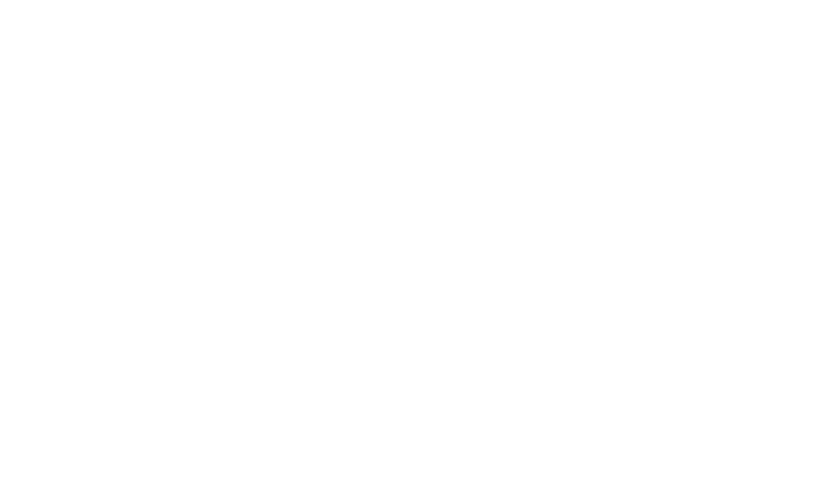
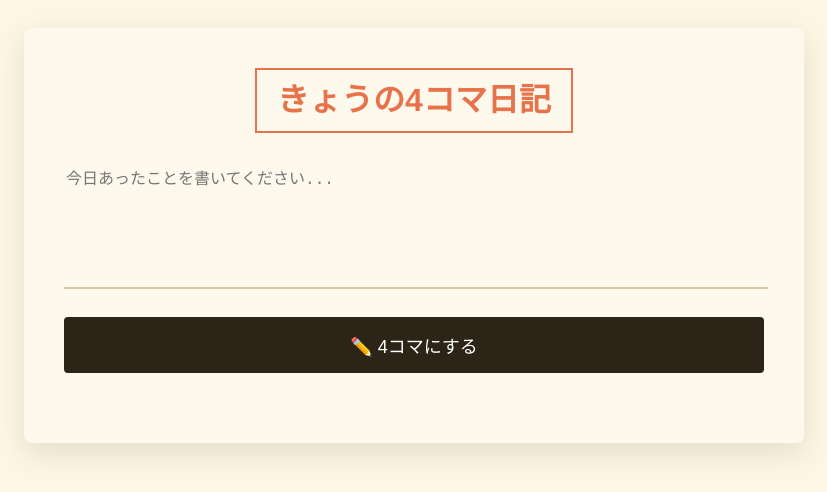
Before and after one commit to mt2026-svg/diary-comic-generator, a website: page index.html in a window 1280 px wide. Shown: the whole page, without its empty margins (226-1053 px from the left). Drawn offline with Linux system fonts and the light colour scheme.

Commit message:
Enhance HTML structure and add styling for comic diary

````diff
--- a/index.html
+++ b/index.html
@@ -1,39 +1,77 @@
 <!DOCTYPE html>
 <html lang="ja">
 <head>
-    </head>
+    <meta charset="UTF-8">
+    <meta name="viewport" content="width=device-width, initial-scale=1.0">
+    <title>きょうの4コマ日記</title>
+    <style>
+        /* Claudeのデザインをここに統合しています */
+        :root { --paper: #fef9ed; --ink: #2c2416; --accent: #e8734a; --line: #d4c5a9; }
+        body { background: #fdf6e3; font-family: 'Helvetica Neue', Arial, sans-serif; color: var(--ink); padding: 20px; line-height: 1.6; }
+        .container { max-width: 700px; margin: 0 auto; background: var(--paper); padding: 40px; box-shadow: 0 10px 30px rgba(0,0,0,0.1); border-radius: 8px; }
+        h1 { text-align: center; color: var(--accent); border: 2px solid var(--accent); display: inline-block; padding: 5px 20px; margin: 0 auto 30px; display: block; width: fit-content; }
+        textarea { width: 100%; height: 120px; border: none; border-bottom: 2px solid var(--line); background: transparent; font-size: 16px; margin-bottom: 20px; outline: none; resize: none; }
+        button { width: 100%; padding: 15px; background: var(--ink); color: white; border: none; border-radius: 4px; cursor: pointer; font-size: 18px; transition: 0.3s; }
+        button:hover { background: var(--accent); }
+        .comic-grid { display: grid; grid-template-columns: 1fr 1fr; gap: 15px; margin-top: 30px; }
+        .panel { background: white; border: 2px solid var(--ink); aspect-ratio: 4/3; padding: 15px; display: flex; flex-direction: column; align-items: center; justify-content: center; position: relative; }
+        .panel-num { position: absolute; top: 5px; left: 5px; background: var(--ink); color: white; width: 20px; height: 20px; font-size: 12px; display: flex; align-items: center; justify-content: center; }
+        .emoji { font-size: 48px; margin-bottom: 10px; }
+        .caption { font-size: 14px; text-align: center; font-weight: bold; }
+        #loading { display: none; text-align: center; margin-top: 20px; color: var(--accent); font-weight: bold; }
+    </style>
+</head>
 <body>
-    <script>
-async function generateComic() {
+    <div class="container">
+        <h1>きょうの4コマ日記</h1>
+        <textarea id="diaryInput" placeholder="今日あったことを書いてください..."></textarea>
+        <button onclick="generate()">✏️ 4コマにする</button>
+        <div id="loading">Geminiが日記を読み解いています...</div>
+        <div id="comicGrid" class="comic-grid"></div>
+    </div>
+
+<script>
+async function generate() {
     const text = document.getElementById('diaryInput').value;
     if (!text) return alert("日記を入力してください");
 
-    // ボタンを無効化し、ローディングを表示
-    setLoading(true);
+    const loading = document.getElementById('loading');
+    const grid = document.getElementById('comicGrid');
 
-    const prompt = `以下の日記から4コマ漫画を作成してください。JSON形式で出力して。{"title":"題名","panels":[{"emoji":"絵文字","caption":"説明"}]} ※4枚分。 日記：${text}`;
+    loading.style.display = 'block';
+    grid.innerHTML = '';
+
+    const prompt = `以下の日記から4コマ漫画の構成を日本語のJSONで作成してください。
+    {"title": "タイトル", "panels": [{"emoji": "絵文字", "caption": "説明"}]} ※必ず4枚分。
+    日記: ${text}`;
 
     try {
-        // ★ここが重要：Googleではなく、自分のサーバー（中継役）に送る
+        // ★APIキーを直接使わず、自作の /api/generate を叩く
         const response = await fetch('/api/generate', {
             method: 'POST',
             headers: { 'Content-Type': 'application/json' },
-            body: JSON.stringify({ prompt: prompt })
+            body: JSON.stringify({
+                contents: [{ parts: [{ text: prompt }] }],
+                generationConfig: { response_mime_type: "application/json" }
+            })
         });
 
         const data = await response.json();
+        const comic = JSON.parse(data.candidates[0].content.parts[0].text);
 
-        // Geminiからの回答を解析（ここはこれまでのロジックと同じ）
-        const resultText = data.candidates[0].content.parts[0].text.replace(/```json|```/g, '');
-        const json = JSON.parse(resultText);
-
-        renderComic(json); // 漫画を描画する関数を呼ぶ
-
+        comic.panels.forEach((p, i) => {
+            grid.innerHTML += `
+                <div class="panel">
+                    <div class="panel-num">${i + 1}</div>
+                    <div class="emoji">${p.emoji}</div>
+                    <div class="caption">${p.caption}</div>
+                </div>`;
+        });
     } catch (e) {
-        alert("エラーが発生しました。しばらく時間を置いて試してください。");
+        alert("エラーが発生しました。VercelのEnvironment Variables設定を確認してください。");
         console.error(e);
     } finally {
-        setLoading(false);
+        loading.style.display = 'none';
     }
 }
 </script>
````
